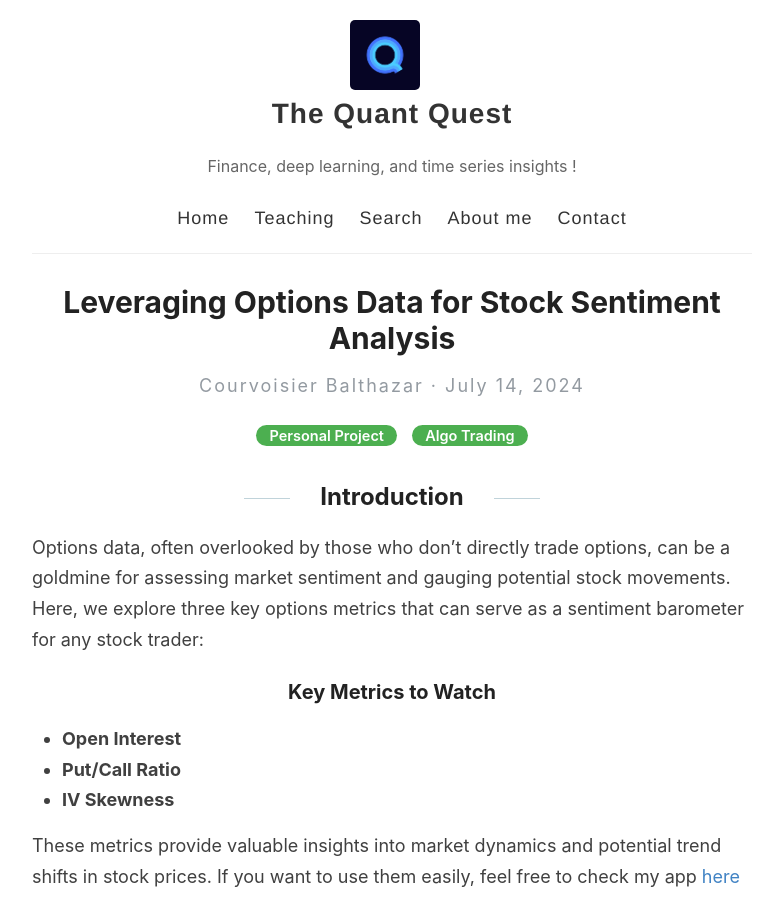
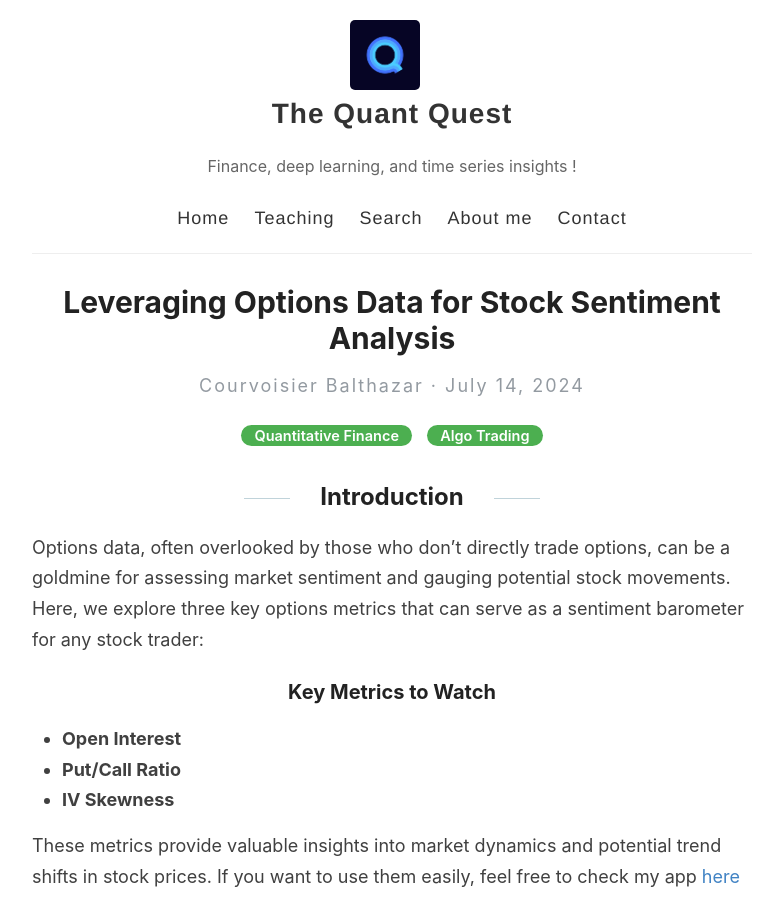
Before and after one commit to Zaltarba/blog, a Jekyll site: the page built from _posts/2024-07-14-AboutMarketSentiment.md, in a window 1280 px wide and 900 px high. Shown: the whole window, without its empty margins (248-1023 px from the left). Built offline with Jekyll 4.4.1, drawn with Linux system fonts in a browser that asks for light colours; formulas are drawn with MathJax 3; comment, search, counter and statistics services are not loaded.

Commit message:
Update 2024-07-14-AboutMarketSentiment.md

```diff
--- a/_posts/2024-07-14-AboutMarketSentiment.md
+++ b/_posts/2024-07-14-AboutMarketSentiment.md
@@ -1,7 +1,7 @@
 ---
 layout: post
 title: Leveraging Options Data for Stock Sentiment Analysis
-categories: [Personal Project,Algo Trading]
+categories: [Quantitative Finance, Algo Trading]
 excerpt: Learn how Open Interest, Put/Call Ratio, and the Sizzle Index can enhance your understanding of market sentiment and stock trends
 hidden: False
 image: /thumbnails/AboutMarketSentiment.jpeg
```
